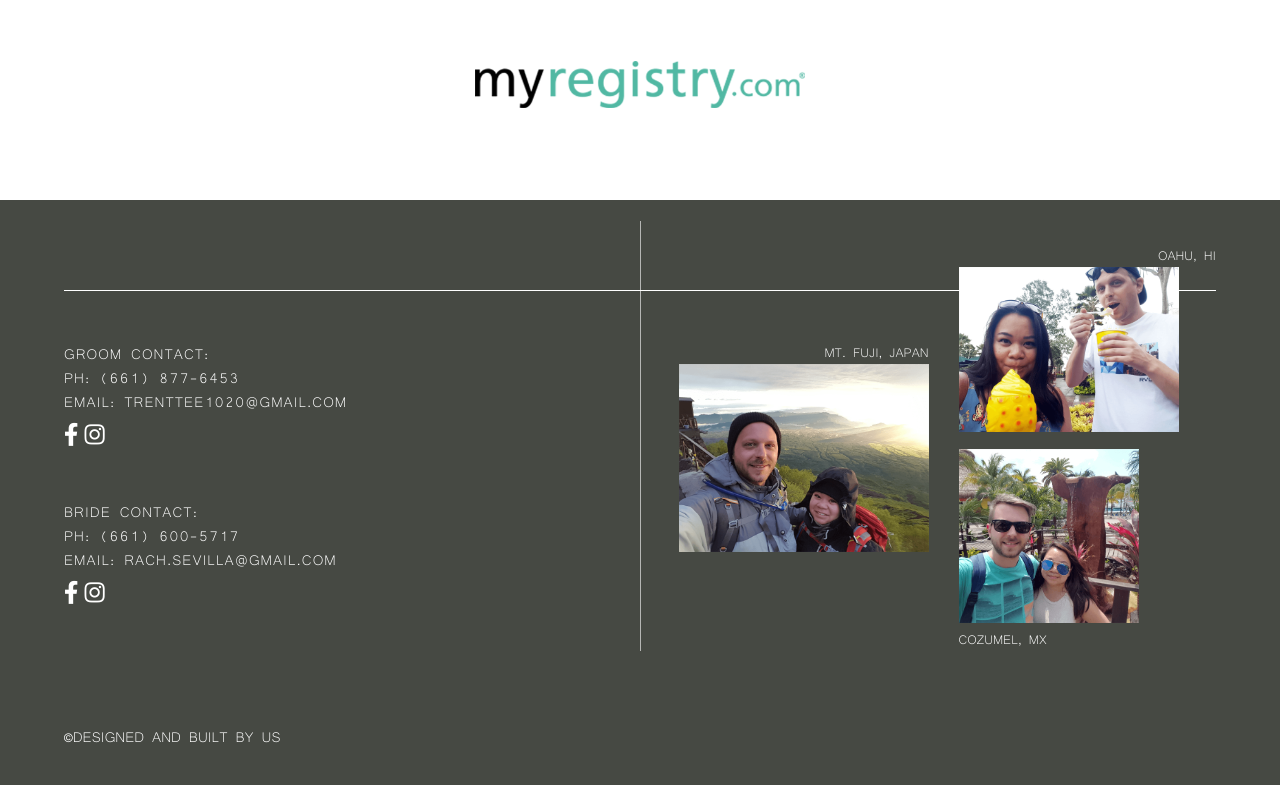
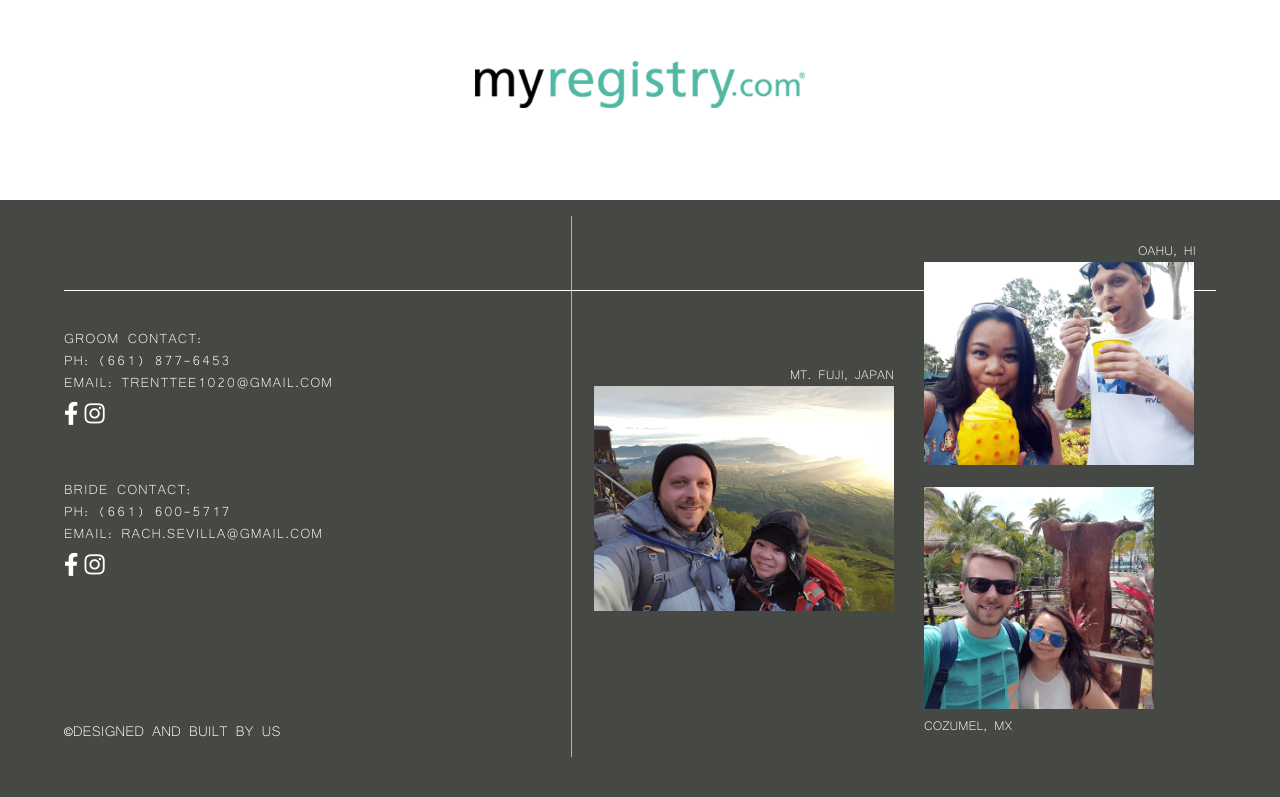
Before and after one commit to tbone1020/TeebkenWedding2019, an Angular app: page / in a window 1280 px wide. Shown: the part 3825-4622 px from the top of the page. Built offline with nearby package versions, Linux system fonts and the light colour scheme.

Commit message:
Styled footer's mobile

```diff
--- a/src/app/footer/contact-details/contact-details.component.css
+++ b/src/app/footer/contact-details/contact-details.component.css
@@ -1,7 +1,7 @@
 .contact-details {
-  font-size: 18px;
-  line-height: 24px;
-  padding: 0 0 50px;
+  font-size: 15px;
+  line-height: 15px;
+  padding: 0 0 45px;
   letter-spacing: 1px;
 }
 
@@ -18,3 +18,19 @@
 .contact-details__icon {
   font-size: 23px;
 }
+
+@media screen and (min-width: 769px) {
+  .contact-details {
+    font-size: 15px;
+    line-height: 15px;
+    padding: 0 0 30px;
+  }
+}
+
+@media screen and (min-width: 960px) {
+  .contact-details {
+    font-size: 17px;
+    line-height: 22px;
+    padding: 0 0 50px;
+  }
+}
--- a/src/app/footer/footer-image/footer-image.component.css
+++ b/src/app/footer/footer-image/footer-image.component.css
@@ -1,7 +1,105 @@
 .footer__image-text {
-  display: none;
   padding: 5px 0;
+  text-align: left;
 }
+
 .footer--show-text {
   display: block;
 }
+
+
+.footer__image {
+  width: 100%;
+}
+
+.footer__images-wrapper {
+  display: grid;
+  grid-column-gap: 15px;
+  align-items: center;
+  grid-template-columns: 1fr 1fr 1fr;
+}
+
+.footer__image-text--show-desktop {
+  display: none;
+}
+
+@media screen and (min-width: 769px) {
+  .footer__images-wrapper {
+    border-left: 1px solid rgb(255, 255, 255);
+    border-left: 1px solid rgba(255, 255, 255, 0.6);
+    text-align: right;
+    grid-column-gap: 30px;
+    grid-row-gap: 20px;
+    margin-top: -110px;
+    align-items: center;
+    padding: 20px;
+    grid-template:
+      "fuji oahu"
+      "fuji mx";
+  }
+
+  .footer__image-text--align-right {
+    text-align: right;
+  }
+  .footer__image-text--show-desktop {
+    display: block;
+  }
+  .footer__image-text--show-mobile {
+    display: none;
+  }
+  .footer__images--fuji {
+    grid-area: fuji;
+  }
+
+  .footer__images--oahu {
+    grid-area: oahu;
+    text-align: left;
+  }
+
+  .footer__images--mx {
+    grid-area: mx;
+    text-align: left;
+  }
+
+  .footer__image--fuji {
+    width: 210px;
+  }
+
+  .footer__image--oahu {
+    width: 180px;
+  }
+
+  .footer__image--mx {
+    width: 140px;
+  }
+}
+
+@media screen and (min-width: 960px) {
+
+  .footer__image--fuji {
+    width: 250px;
+  }
+
+  .footer__image--oahu {
+    width: 220px;
+  }
+
+  .footer__image--mx {
+    width: 180px;
+  }
+}
+
+@media screen and (min-width: 1200px) {
+
+  .footer__image--fuji {
+    width: 300px;
+  }
+
+  .footer__image--oahu {
+    width: 270px;
+  }
+
+  .footer__image--mx {
+    width: 230px;
+  }
+}
--- a/src/app/footer/footer-image/footer-image.component.html
+++ b/src/app/footer/footer-image/footer-image.component.html
@@ -1,5 +1,15 @@
-<figure class="footer__image-wrap {{ modifier }}">
-  <figcaption [ngClass]="(position=='top')?'footer--show-text footer__image-text' : 'footer__image-text' ">{{ text }}</figcaption>
-  <img src="/assets/images/{{ imagePath }}" alt="{{ text }}" width="{{ width }}" class="footer__image">
-  <figcaption [ngClass]="(position=='bottom')?'footer--show-text footer__image-text' : 'footer__image-text' ">{{ text }}</figcaption>
-</figure>
+<div class="footer__images-wrapper">
+  <figure class="footer__image-wrap footer__images--fuji">
+    <figcaption class ="footer__image-text footer__image-text--align-right" >MT. FUJI, JAPAN</figcaption>
+    <img src="/assets/images/Mt-Fuji-Pic.png"class="footer__image footer__image--fuji">
+  </figure>
+  <figure class="footer__image-wrap footer__images--oahu">
+    <figcaption class ="footer__image-text footer__image-text--align-right footer__image-text--right-padding" >OAHU, HI</figcaption>
+    <img src="/assets/images/Hawaii-Pic.png"class="footer__image footer__image--oahu">
+  </figure>
+  <figure class="footer__image-wrap footer__images--mx">
+    <figcaption class ="footer__image-text footer__image-text--show-mobile" >COZUMEL, MX</figcaption>
+    <img src="/assets/images/Cozumel-Pic.png"class="footer__image footer__image--mx">
+    <figcaption class ="footer__image-text footer__image-text--show-desktop" >COZUMEL, MX</figcaption>
+  </figure>
+</div>
--- a/src/app/footer/footer-image/footer-image.component.ts
+++ b/src/app/footer/footer-image/footer-image.component.ts
@@ -8,12 +8,6 @@ import { Component, OnInit, Input, ViewEncapsulation } from '@angular/core';
 })
 export class FooterImageComponent implements OnInit {
 
-  @Input() imagePath: string;
-  @Input() text: string;
-  @Input() position: string;
-  @Input() modifier: string
-  @Input() width: number;
-
   constructor() {
 
   }
--- a/src/app/footer/footer.component.css
+++ b/src/app/footer/footer.component.css
@@ -7,49 +7,39 @@
 .footer__wrapper {
   display: grid;
   border-top: 1px solid white;
-  grid-template-columns: 1fr 1fr;
   width: 90%;
-  padding: 50px 0 0;
+  padding: 35px 0 0;
   margin: 0 auto;
 }
 
-.footer__multi-images {
-
+.footer__design-built {
+  font-size: 15px;
+  padding-top: 30px;
 }
 
-.footer__design-built {
-  font-size: 18px;
-  padding-top: 70px;
-}
-.footer__image-text  {
+.footer__image-text {
   padding: 5px 0;
 }
-.footer__images--fuji {
-  grid-area: fuji;
-}
-.footer__images--oahu {
-  grid-area: oahu;
- text-align: left;
-}
-.footer__images--oahu .footer__image-text {
-  text-align: right;
-}
-.footer__images--mx {
- grid-area: mx;
- text-align: left;
+
+
+@media screen and (min-width: 769px) {
+  .footer__wrapper {
+    grid-template-columns: 38% 62%;
+  }
+  .footer__design-built {
+    font-size: 15px;
+    padding-top: 0;
+    line-height: 15px;
+  }
 }
 
-.footer__images-wrapper {
-  border-left: 1px solid rgb(255, 255, 255);
-  border-left: 1px solid rgba(255, 255, 255, 0.6);
-  display: grid;
-  text-align: right;
-  grid-column-gap: 30px;
-  grid-row-gap: 15px;
-  margin-top: -120px;
-  align-items: center;
-  padding: 20px 0 0;
-  grid-template:
-    "fuji oahu"
-    "fuji mx";
+@media screen and (min-width: 960px) {
+  .footer__wrapper {
+    grid-template-columns: 44% 56%;
+  }
+  .footer__design-built {
+    font-size: 18px;
+    padding-top: 90px;
+    line-height: 25px;
+  }
 }
--- a/src/app/footer/footer.component.html
+++ b/src/app/footer/footer.component.html
@@ -6,20 +6,7 @@
       <div class="footer__design-built">&copy;DESIGNED AND BUILT BY US</div>
     </article>
     <article class="footer__multi-images">
-      <div class="footer__images-wrapper">
-        <figure class="footer__image-wrap footer__images--fuji">
-          <figcaption class ="footer--show-text footer__image-text" >MT. FUJI, JAPAN</figcaption>
-          <img src="/assets/images/Mt-Fuji-Pic.png"class="footer__image" width="250">
-        </figure>
-        <figure class="footer__image-wrap footer__images--oahu">
-          <figcaption class ="footer--show-text footer__image-text" >OAHU, HI</figcaption>
-          <img src="/assets/images/Hawaii-Pic.png"class="footer__image" width="220">
-        </figure>
-        <figure class="footer__image-wrap footer__images--mx">
-          <img src="/assets/images/Cozumel-Pic.png"class="footer__image" width="180">
-          <figcaption class ="footer--show-text footer__image-text" >COZUMEL, MX</figcaption>
-        </figure>
-      </div>
+      <app-footer-image></app-footer-image>
     </article>
   </section>
 </footer>
--- a/src/app/registry/registry.component.css
+++ b/src/app/registry/registry.component.css
@@ -26,7 +26,8 @@
     font-size: 60px;
   }
   .registry__text {
-    max-width: 530px;
+    font-size: 20px;
+    max-width: 660px;
   }
   .registry__img {
     margin: 60px 0 0;
```
